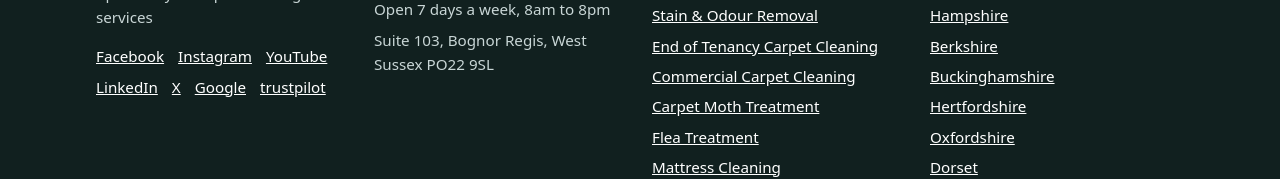
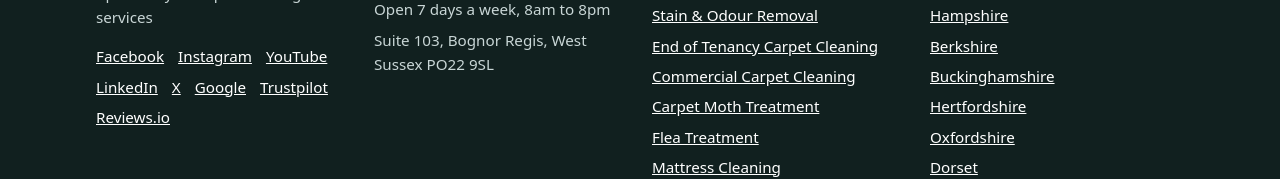
Before and after one commit to clean-aj/carpet-cleaning-professionals, an Eleventy site: page src/blog.njk in a window 1280 px wide. Shown: the part 2792-2971 px from the top of the page. Built offline with nearby package versions, Linux system fonts and the light colour scheme; Eleventy itself is replaced by a stand-in of ours; files that its build step writes are made by us from their sources.

Commit message:
Link Reviews.io profile in reviews section, footer and schema
Co-Authored-By: Claude Opus 5.5 <noreply@anthropic.com>
Claude-Session: https://claude.ai/code/session_01HcsMWX8vXi4Tnpb6pxRqFQ

```diff
--- a/src/_data/site.json
+++ b/src/_data/site.json
@@ -41,7 +41,8 @@
     "linkedin": "https://www.linkedin.com/company/carpet-cleaning-pros/about/",
     "x": "https://x.com/carpetprosuk",
     "google": "https://g.page/carpet-cleaning-pros-south?share",
-    "trustpilot": "https://uk.trustpilot.com/review/carpetcleaningprofessionals.co.uk"
+    "trustpilot": "https://uk.trustpilot.com/review/carpetcleaningprofessionals.co.uk",
+    "reviewsio": "https://www.reviews.io/company-reviews/store/carpetcleaningprofessionals.co.uk"
   },
   "nav": [
     {
@@ -86,7 +87,7 @@
       },
       {
         "name": "Reviews.io",
-        "url": ""
+        "url": "https://www.reviews.io/company-reviews/store/carpetcleaningprofessionals.co.uk"
       },
       {
         "name": "Facebook",
--- a/src/_includes/partials/social.njk
+++ b/src/_includes/partials/social.njk
@@ -1,4 +1,4 @@
-{%- set labels = { facebook: "Facebook", instagram: "Instagram", youtube: "YouTube", linkedin: "LinkedIn", x: "X", google: "Google" } %}
+{%- set labels = { facebook: "Facebook", instagram: "Instagram", youtube: "YouTube", linkedin: "LinkedIn", x: "X", google: "Google", trustpilot: "Trustpilot", reviewsio: "Reviews.io" } %}
 <ul class="social">
   {%- for key, url in site.social %}{% if url %}
   <li><a href="{{ url }}" rel="noopener" target="_blank">{{ labels[key] or key }}</a></li>
```
Also changed, not shown: .pages.yml.
